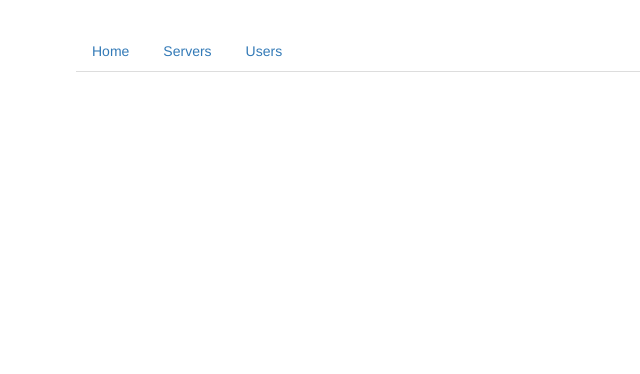
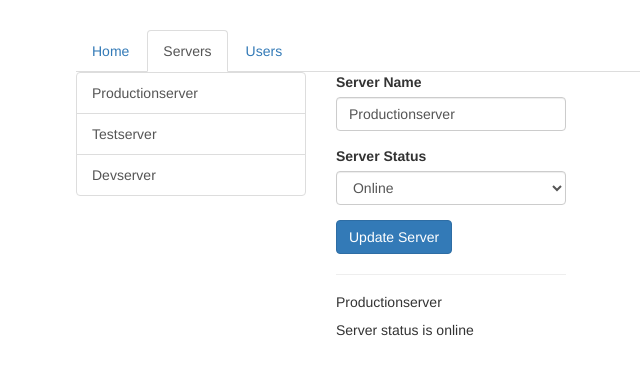
Before and after one commit to geomC/udemy-angular8, an Angular app: page /servers/1/edit in a window 1280 px wide. Before the commit this address led to /. Shown: the top 374 px of the page, without its empty margins (189-829 px from the left). Built offline with nearby package versions, Linux system fonts and the light colour scheme.

Commit message:
add example to append queryparams and fragment in routerLinks and scripts

```diff
--- a/src/app/app.module.ts
+++ b/src/app/app.module.ts
@@ -30,6 +30,10 @@
     path: 'servers',
     component: ServersComponent
   },
+  {
+    path: 'servers/:id/edit',
+    component: ServersComponent
+  },
 ];
 
 @NgModule({
--- a/src/app/home/home.component.html
+++ b/src/app/home/home.component.html
@@ -1,3 +1,3 @@
 <h4>Welcome to Server Manager 4.0</h4>
 <p>Manage your Servers and Users.</p>
-<button class="btn btn-primary" (click)="onLoadServers()">Load Servers</button>
+<button class="btn btn-primary" (click)="onLoadServerOne(1)">Load Server 1</button>
--- a/src/app/home/home.component.ts
+++ b/src/app/home/home.component.ts
@@ -19,4 +19,13 @@
       ['/servers'] // elements of a path
     );
   }
+
+  onLoadServerOne(id: number) {
+    this.router.navigate(['/servers', id, 'edit'],
+      {
+        queryParams: {allowEdit: '1'},
+        fragment: 'loading'
+      },
+    );
+  }
 }
--- a/src/app/servers/servers.component.html
+++ b/src/app/servers/servers.component.html
@@ -2,6 +2,9 @@
   <div class="col-xs-12 col-sm-4">
     <div class="list-group">
       <a
+        [routerLink]="['/servers', 5, 'edit']"
+        [queryParams]="{allowEdit: 1}"
+        fragment="loading"
         href="#"
         class="list-group-item"
         *ngFor="let server of servers">
```
